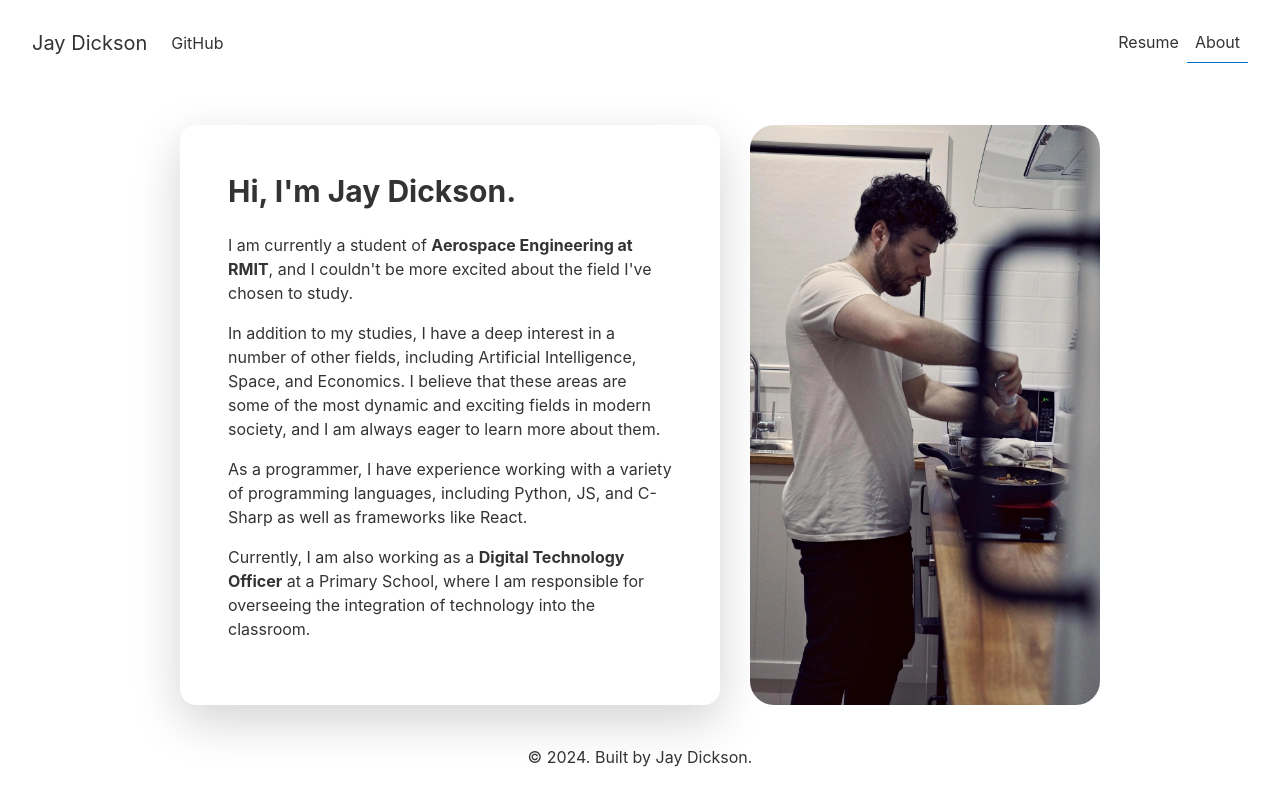
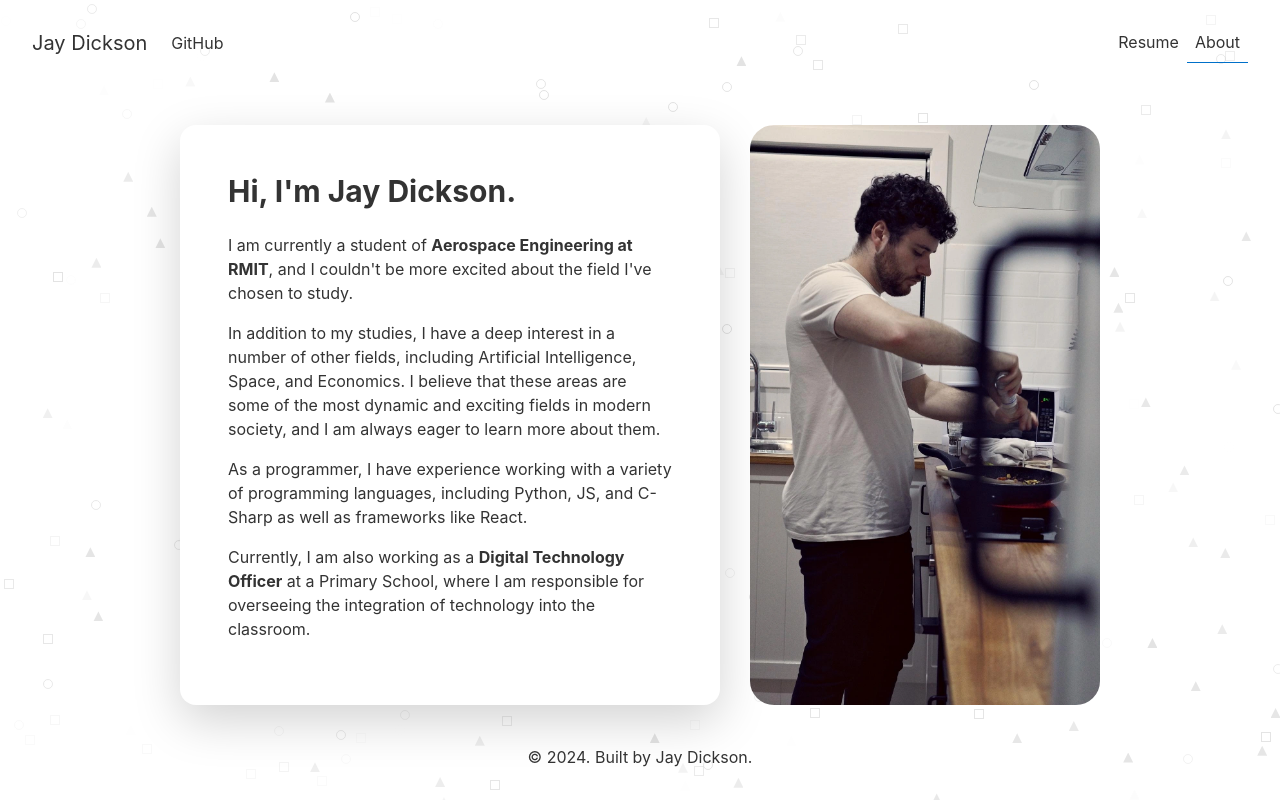
Before and after one commit to jaydickson02/Website, a Next.js app: page /about in a window 1280 px wide. Built offline with nearby package versions, Linux system fonts and the light colour scheme.

Commit message:
Added shapes to about page

```diff
--- a/components/backgroundPattern.js
+++ b/components/backgroundPattern.js
@@ -2,6 +2,7 @@ import React, { useEffect, useState } from 'react';
 
 const BackgroundPattern = () => {
     const [documentHeight, setDocumentHeight] = useState(0);
+    const [shapeElements, setShapeElements] = useState([]);
 
     useEffect(() => {
         const updateHeight = () => {
@@ -21,16 +22,31 @@ const BackgroundPattern = () => {
         };
     }, []);
 
+    useEffect(() => {
         const shapes = ['circle', 'triangle', 'square'];
         const getRandomShape = () => shapes[Math.floor(Math.random() * shapes.length)];
+        const getRandomDelay = () => Math.random() * 6;
 
-    const shapeElements = Array.from({ length: 500 }).map((_, index) => {
+        const newShapeElements = Array.from({ length: 500 }).map((_, index) => {
             const shapeType = getRandomShape();
             const top = Math.random() * documentHeight;
             const left = Math.random() * 100;
-        const delay = Math.random() * 6; // Random delay for each shape
-        return <div key={index} className={`shape ${shapeType}`} style={{ top: `${top}px`, left: `${left}%`, animationDelay: `${delay}s` }} />;
+            const delay = getRandomDelay();
+            return (
+                <div
+                    key={index}
+                    className={`shape ${shapeType}`}
+                    style={{
+                        top: `${top}px`,
+                        left: `${left}%`,
+                        animationDelay: `${delay}s`,
+                        animationName: 'shimmer'
+                    }}
+                />
+            );
         });
+        setShapeElements(newShapeElements);
+    }, [documentHeight]);
 
     return (
         <div className="absolute inset-0 z-0 overflow-hidden" style={{ height: documentHeight }}>
--- a/components/card.js
+++ b/components/card.js
@@ -4,7 +4,7 @@ export default function Card({ link, image, title, description }) {
     return (
         <a
             href={link}
-            className="overflow-hidden block rounded-xl shadow-[0_2px_15px_-3px_rgba(0,0,0,0.07),0_10px_20px_-2px_rgba(0,0,0,0.04)] dark:bg-bulletGray xs:h-96 md:h-80 mb-6 no-underline transform transition duration-500 hover:scale-110 hover:shadow-[0_4px_30px_-3px_rgba(0,0,0,0.2),0_15px_35px_-5px_rgba(0,0,0,0.1)] group hover:no-underline"
+            className="overflow-hidden block rounded-xl shadow-[0_2px_15px_-3px_rgba(0,0,0,0.07),0_10px_20px_-2px_rgba(0,0,0,0.04)] xs:h-96 md:h-80 mb-6 no-underline transform transition duration-500 hover:scale-110 hover:shadow-[0_4px_30px_-3px_rgba(0,0,0,0.2),0_15px_35px_-5px_rgba(0,0,0,0.1)] group hover:no-underline" style={{ backgroundColor: 'var(--header-color)', color: 'var(--header-text-color)' }}
         >
             <div
                 className="relative overflow-hidden bg-cover bg-no-repeat h-32"
--- a/components/highlights.js
+++ b/components/highlights.js
@@ -21,7 +21,7 @@ export default function Highlights() {
                     <div className="grid lg:grid-cols-1 md:grid-cols-1 gap-4">
                         <div>
                             <a
-                                className="block rounded-xl shadow-[0_2px_15px_-3px_rgba(0,0,0,0.07),0_10px_20px_-2px_rgba(0,0,0,0.04)] p-4 dark:bg-bulletGray no-underline transform transition duration-500 hover:scale-105 hover:shadow-[0_4px_30px_-3px_rgba(0,0,0,0.2),0_15px_35px_-5px_rgba(0,0,0,0.1)] hover:no-underline focus:outline-none focus:ring"
+                                className="block rounded-xl shadow-[0_2px_15px_-3px_rgba(0,0,0,0.07),0_10px_20px_-2px_rgba(0,0,0,0.04)] p-4 no-underline transform transition duration-500 hover:scale-105 hover:shadow-[0_4px_30px_-3px_rgba(0,0,0,0.2),0_15px_35px_-5px_rgba(0,0,0,0.1)] hover:no-underline focus:outline-none focus:ring" style={{ backgroundColor: 'var(--header-color)', color: 'var(--header-text-color)' }}
                                 href="https://github.com/jaydickson02"
                                 aria-label="GitHub"
                             >
--- a/components/navbar.js
+++ b/components/navbar.js
@@ -10,7 +10,7 @@ const CustomNavbar = (props) => {
 
     return (
         <div className="navdiv">
-            <Navbar variant="dark" expand="sm" style={styles}>
+            <Navbar variant="dark" expand="sm" style={styles} >
                 <Navbar.Brand href="/">Jay Dickson</Navbar.Brand>
                 <Navbar.Toggle aria-controls="basic-navbar-nav" />
                 <Navbar.Collapse id="basic-navbar-nav">
--- a/pages/about.js
+++ b/pages/about.js
@@ -2,6 +2,7 @@ import Layout from '../components/layout'
 import Image from 'next/image'
 import { useState, useEffect, useRef } from 'react'
 import { Container, Row, Col } from 'react-bootstrap'
+import BackgroundPattern from '../components/backgroundPattern';
 
 const images = [
     "/aboutImages/jay-dickson.webp",
@@ -43,6 +44,7 @@ const About = () => {
 
     return (
         <Layout activeLink={'/about'}>
+            <BackgroundPattern />
             <Container className="mt-10">
                 <Row className="justify-content-center mb-4">
                     <Col xs={12} md={7} lg={6}>
--- a/pages/index.js
+++ b/pages/index.js
@@ -111,7 +111,7 @@ const Index = () => {
                 <Highlights />
 
                 <div className="mt-10 px-4 lg:px-16">
-                    <div className="block rounded-xl shadow-[0_2px_15px_-3px_rgba(0,0,0,0.07),0_10px_20px_-2px_rgba(0,0,0,0.04)] p-4 dark:bg-bulletGray">
+                    <div className="block rounded-xl shadow-[0_2px_15px_-3px_rgba(0,0,0,0.07),0_10px_20px_-2px_rgba(0,0,0,0.04)] p-4" style={{ backgroundColor: 'var(--header-color)', color: 'var(--header-text-color)' }}>
                         <h2 className="text-3xl font-bold text-gray-900 dark:text-gray-100 mb-4">
                             Projects
                         </h2>
@@ -125,7 +125,7 @@ const Index = () => {
                 </div>
 
                 <div className="mt-10 px-4 lg:px-16">
-                    <div className="block rounded-xl shadow-[0_2px_15px_-3px_rgba(0,0,0,0.07),0_10px_20px_-2px_rgba(0,0,0,0.04)] p-4 dark:bg-bulletGray">
+                    <div className="block rounded-xl shadow-[0_2px_15px_-3px_rgba(0,0,0,0.07),0_10px_20px_-2px_rgba(0,0,0,0.04)] p-4" style={{ backgroundColor: 'var(--header-color)', color: 'var(--header-text-color)' }}>
                         <h2 className="text-3xl font-bold text-gray-900 dark:text-gray-100 mb-4">
                             Reports
                         </h2>
```
Lines whose indentation alone changed are shown as unchanged.
